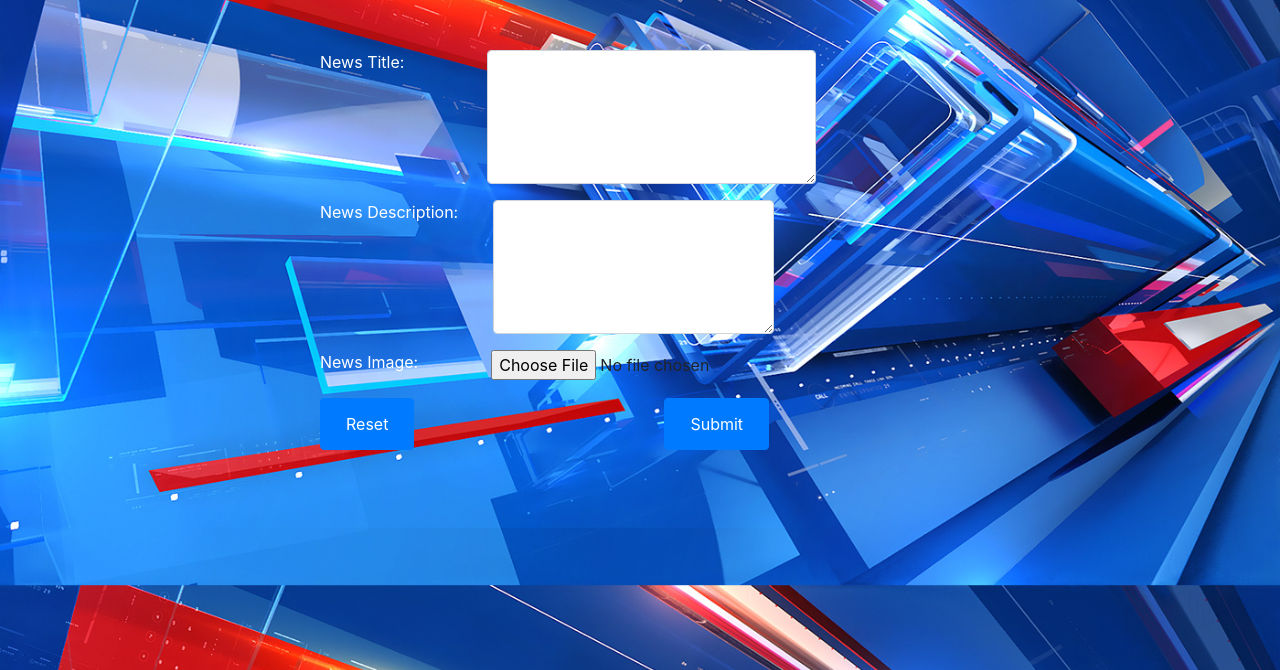
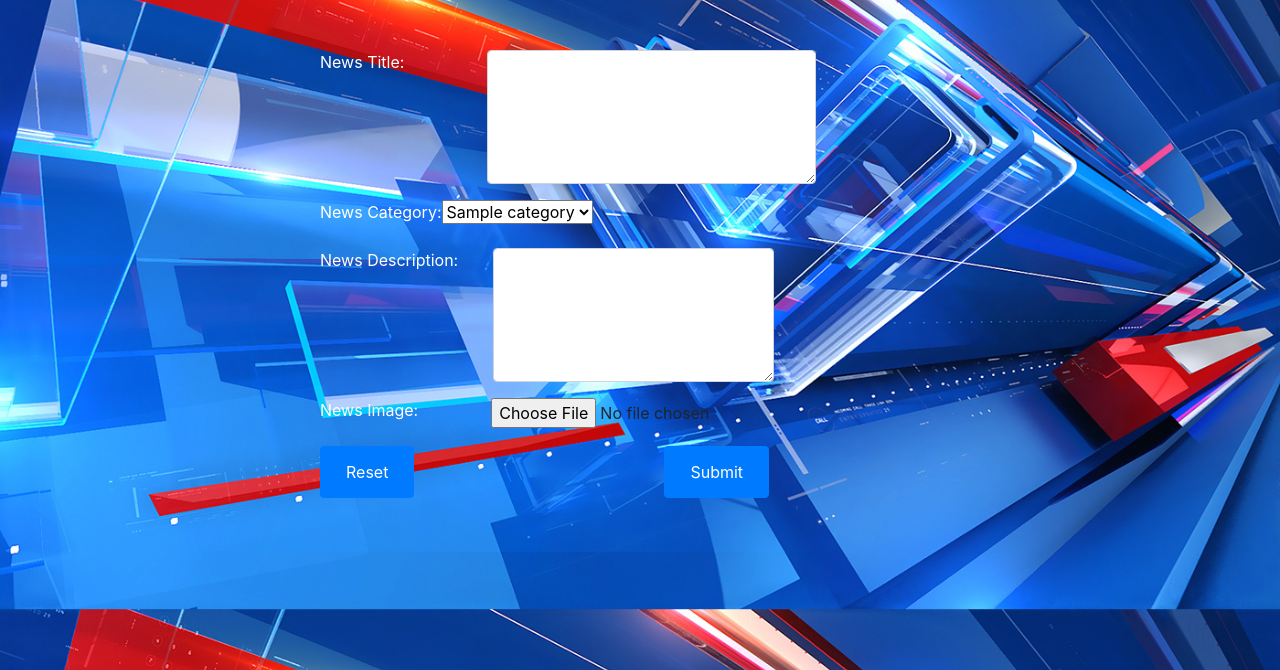
Before and after one commit to zok1rjonoff/WebNews, a Django app: template templates/add_news.html in a window 1280 px wide. Shown: the top 670 px of the page. Run offline with Django 3.2, Linux system fonts and the light colour scheme; the template is opened without the code that fills it: most values are stand-ins (such as "Sample title", 1, 10 or a date in 2020); some libraries are stand-ins or nearby versions.

Commit message:
form does't work

```diff
--- a/templates/add_news.html
+++ b/templates/add_news.html
@@ -25,6 +25,18 @@ background-position:center;">
             </div>
         </div>
         <div>
+            <div style="display:flex;" class="form-group">
+                <div style="color:white;">
+                    <label style="color:white;">News Category:</label>
+                </div>
+                <div>
+                    <select name="cars">
+                        {% for i in category %}
+                            <option value="{{ i.id }}">{{ i.category_title }}</option>
+                        {% endfor %}
+                    </select>
+                </div>
+            </div>
         </div>
         <div>
             <div style="display:flex;" class="form-group">
```
